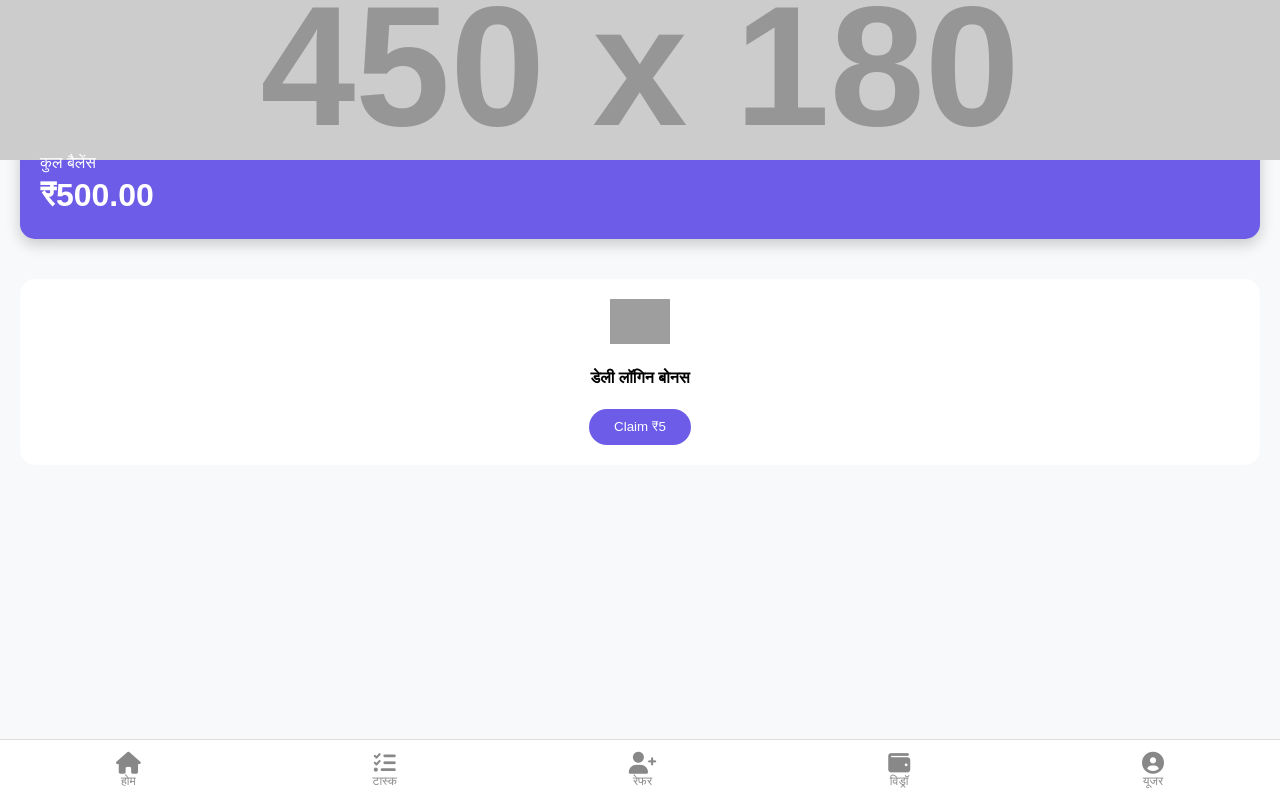
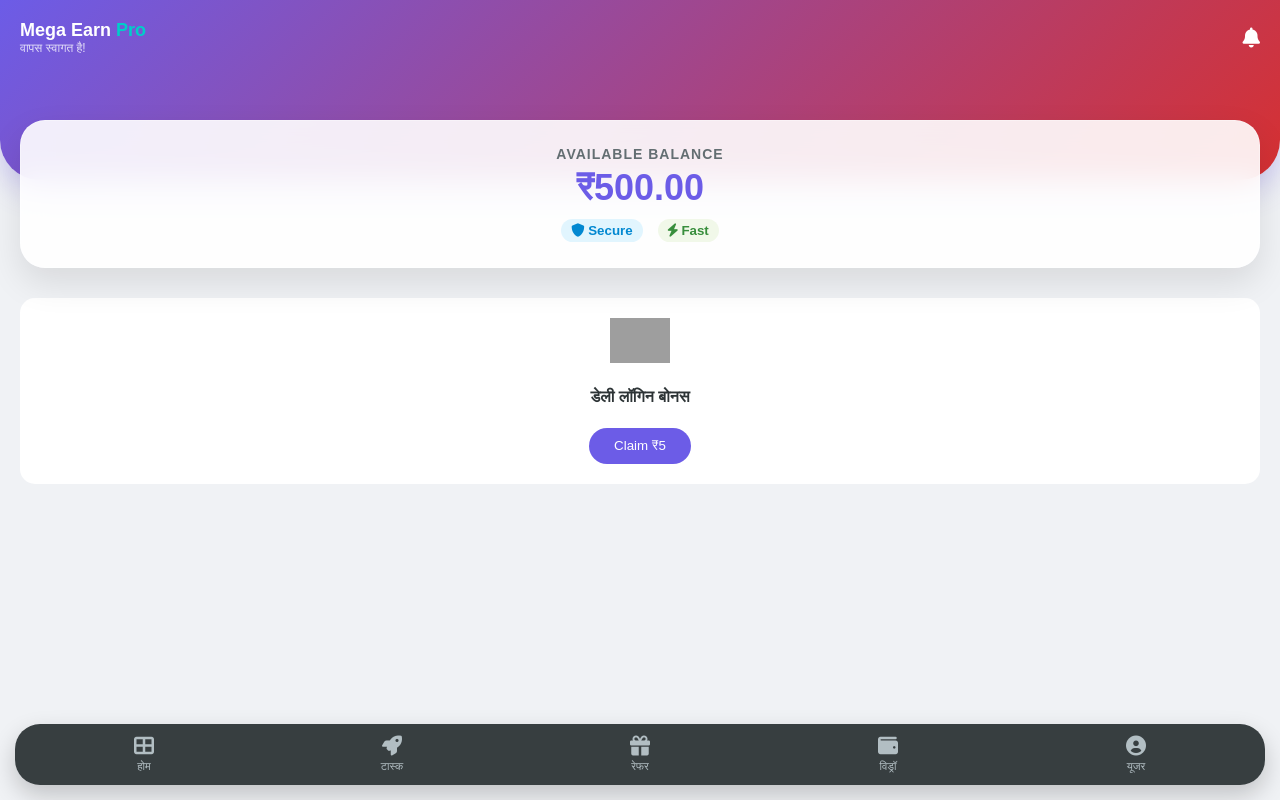
Before and after one commit to Deepak332713/Wap-builder, a plain HTML site: page index.html in a window 1280 px wide. Drawn offline with Linux system fonts and the light colour scheme; grey boxes are pictures that could not be loaded; placeholder pictures from the web are drawn by us.

Commit message:
Update index.html

```diff
--- a/index.html
+++ b/index.html
@@ -3,69 +3,227 @@
 <head>
     <meta charset="UTF-8">
     <meta name="viewport" content="width=device-width, initial-scale=1.0">
-    <title>Mega Earn Pro - Modular</title>
+    <title>Mega Earn Pro | Premium</title>
     <link rel="stylesheet" href="https://cdnjs.cloudflare.com/ajax/libs/font-awesome/6.0.0/css/all.min.css">
     <style>
-        :root { --primary: #6c5ce7; --bg: #f8f9fa; }
-        body { font-family: sans-serif; background: var(--bg); margin: 0; padding-bottom: 80px; }
-        .banner img { width: 100%; height: 160px; object-fit: cover; }
-        .balance-card { background: var(--primary); color: white; margin: -30px 20px 20px; padding: 20px; border-radius: 15px; box-shadow: 0 5px 15px rgba(0,0,0,0.2); }
-        #content-area { padding: 20px; min-height: 300px; }
-        .bottom-nav { position: fixed; bottom: 0; width: 100%; background: white; display: flex; justify-content: space-around; padding: 12px 0; border-top: 1px solid #ddd; }
-        .nav-item { color: #888; font-size: 12px; cursor: pointer; text-align: center; }
-        .nav-item.active { color: var(--primary); font-weight: bold; }
-        .nav-item i { font-size: 22px; display: block; }
+        /* Modern Vibrant Background */
+        :root {
+            --primary: #6c5ce7;
+            --secondary: #a29bfe;
+            --accent: #00cec9;
+            --glass: rgba(255, 255, 255, 0.9);
+            --bg-gradient: linear-gradient(135deg, #6c5ce7 0%, #d63031 100%);
+        }
+
+        body {
+            font-family: 'Poppins', sans-serif;
+            background: #f0f2f5;
+            margin: 0;
+            padding-bottom: 90px;
+            overflow-x: hidden;
+            color: #2d3436;
+        }
+
+        /* Top Header & Banner */
+        .top-header {
+            background: var(--bg-gradient);
+            height: 180px;
+            border-radius: 0 0 40px 40px;
+            position: relative;
+            box-shadow: 0 10px 30px rgba(108, 92, 231, 0.3);
+        }
+
+        .header-content {
+            padding: 20px;
+            color: white;
+            display: flex;
+            justify-content: space-between;
+            align-items: center;
+        }
+
+        /* Glass Balance Card */
+        .balance-card {
+            background: var(--glass);
+            backdrop-filter: blur(15px);
+            margin: -60px 20px 20px;
+            padding: 25px;
+            border-radius: 25px;
+            text-align: center;
+            border: 1px solid rgba(255,255,255,0.3);
+            box-shadow: 0 15px 35px rgba(0,0,0,0.1);
+            animation: slideUp 0.6s ease-out;
+        }
+
+        .balance-label {
+            font-size: 14px;
+            color: #636e72;
+            text-transform: uppercase;
+            letter-spacing: 1px;
+            font-weight: 600;
+        }
+
+        .balance-amount {
+            font-size: 36px;
+            font-weight: 800;
+            color: var(--primary);
+            margin: 5px 0;
+        }
+
+        /* Content Area Animation */
+        #content-area {
+            padding: 10px 20px;
+            min-height: 400px;
+        }
+
+        @keyframes slideUp {
+            from { transform: translateY(30px); opacity: 0; }
+            to { transform: translateY(0); opacity: 1; }
+        }
+
+        @keyframes fadeIn {
+            from { opacity: 0; }
+            to { opacity: 1; }
+        }
+
+        /* Premium Bottom Navigation */
+        .bottom-nav {
+            position: fixed;
+            bottom: 15px;
+            left: 15px;
+            right: 15px;
+            background: rgba(45, 52, 54, 0.95);
+            backdrop-filter: blur(10px);
+            display: flex;
+            justify-content: space-around;
+            padding: 12px 5px;
+            border-radius: 25px;
+            box-shadow: 0 10px 25px rgba(0,0,0,0.2);
+            z-index: 1000;
+        }
+
+        .nav-item {
+            color: #b2bec3;
+            font-size: 11px;
+            cursor: pointer;
+            text-align: center;
+            transition: all 0.3s cubic-bezier(0.175, 0.885, 0.32, 1.275);
+            flex: 1;
+        }
+
+        .nav-item i {
+            font-size: 20px;
+            display: block;
+            margin-bottom: 4px;
+        }
+
+        .nav-item.active {
+            color: #fff;
+            transform: translateY(-8px);
+        }
+
+        .nav-item.active i {
+            color: var(--accent);
+            text-shadow: 0 0 10px var(--accent);
+        }
+
+        /* Loading Spinner */
+        .loader {
+            border: 4px solid #f3f3f3;
+            border-top: 4px solid var(--primary);
+            border-radius: 50%;
+            width: 30px;
+            height: 30px;
+            animation: spin 1s linear infinite;
+            margin: 50px auto;
+        }
+
+        @keyframes spin { 0% { transform: rotate(0deg); } 100% { transform: rotate(360deg); } }
+
     </style>
 </head>
 <body>
-    <div class="banner">
-        <img src="https://via.placeholder.com/450x180" alt="Banner">
+
+    <div class="top-header">
+        <div class="header-content">
+            <div>
+                <h2 style="margin:0; font-size: 18px;">Mega Earn <span style="color: var(--accent);">Pro</span></h2>
+                <p style="margin:0; font-size: 12px; opacity: 0.8;">वापस स्वागत है!</p>
+            </div>
+            <i class="fas fa-bell" style="font-size: 20px;"></i>
+        </div>
     </div>
 
     <div class="balance-card">
-        <p style="margin:0;">कुल बैलेंस</p>
-        <h1 style="margin:5px 0;">₹<span id="main-balance">500.00</span></h1>
+        <div class="balance-label">Available Balance</div>
+        <div class="balance-amount">₹<span id="main-balance">0.00</span></div>
+        <div style="display: flex; justify-content: center; gap: 15px; margin-top: 10px;">
+            <small style="background: #e1f5fe; color: #0288d1; padding: 4px 10px; border-radius: 20px; font-weight: bold;">
+                <i class="fas fa-shield-alt"></i> Secure
+            </small>
+            <small style="background: #f1f8e9; color: #388e3c; padding: 4px 10px; border-radius: 20px; font-weight: bold;">
+                <i class="fas fa-bolt"></i> Fast
+            </small>
+        </div>
     </div>
 
-    <div id="content-area"><h3>लोड हो रहा है...</h3></div>
+    <div id="content-area">
+        <div class="loader"></div>
+    </div>
 
-    <div class="bottom-nav">
-        <div class="nav-item active" onclick="loadPage('home.html', this)"><i class="fas fa-home"></i>होम</div>
-        <div class="nav-item" onclick="loadPage('tasks.html', this)"><i class="fas fa-tasks"></i>टास्क</div>
-        <div class="nav-item" onclick="loadPage('refer.html', this)"><i class="fas fa-user-plus"></i>रेफर</div>
+    <nav class="bottom-nav">
+        <div class="nav-item active" onclick="loadPage('home.html', this)"><i class="fas fa-th-large"></i>होम</div>
+        <div class="nav-item" onclick="loadPage('tasks.html', this)"><i class="fas fa-rocket"></i>टास्क</div>
+        <div class="nav-item" onclick="loadPage('refer.html', this)"><i class="fas fa-gift"></i>रेफर</div>
         <div class="nav-item" onclick="loadPage('withdraw.html', this)"><i class="fas fa-wallet"></i>विड्रॉ</div>
         <div class="nav-item" onclick="loadPage('user.html', this)"><i class="fas fa-user-circle"></i>यूजर</div>
-    </div>
+    </nav>
 
     <script>
-        let balance = localStorage.getItem('userBalance') ? parseFloat(localStorage.getItem('userBalance')) : 500;
+        // Balance Logic with Animation
+        let balance = localStorage.getItem('userBalance') ? parseFloat(localStorage.getItem('userBalance')) : 500.00;
 
         function updateMainBalance() {
-            document.getElementById('main-balance').innerText = balance.toFixed(2);
+            const el = document.getElementById('main-balance');
+            el.innerText = balance.toFixed(2);
         }
 
+        // Improved Page Loader
         async function loadPage(pageName, element) {
+            const contentArea = document.getElementById('content-area');
+            contentArea.innerHTML = '<div class="loader"></div>';
+
             try {
-                // 'pages/' हटा दिया गया है ताकि फाइलें रूट से लोड हों
                 const response = await fetch(pageName);
+                if (!response.ok) throw new Error('File not found');
                 const html = await response.text();
-                document.getElementById('content-area').innerHTML = html;
 
+                contentArea.style.animation = 'none';
+                contentArea.offsetHeight; // trigger reflow
+                contentArea.style.animation = 'fadeIn 0.5s ease-in';
+                contentArea.innerHTML = html;
+
+                // Nav highlight logic
                 document.querySelectorAll('.nav-item').forEach(n => n.classList.remove('active'));
                 if(element) element.classList.add('active');
 
-                // अगर विड्रॉ पेज लोड हो रहा है तो हिस्ट्री रेंडर करें
+                // Specific page triggers
                 if(pageName === 'withdraw.html' && typeof renderHistory === 'function') renderHistory();
             } catch (err) {
-                document.getElementById('content-area').innerHTML = "फाइल लोड एरर: " + pageName;
+                contentArea.innerHTML = `
+                    <div style="text-align:center; padding: 50px 20px;">
+                        <i class="fas fa-exclamation-triangle" style="font-size: 40px; color: #ff7675;"></i>
+                        <p style="margin-top:10px;">${pageName} फाइल नहीं मिली।<br><small>कृपया फाइल नाम चेक करें।</small></p>
+                    </div>`;
             }
         }
 
+        // Global Add Money Function
         function addMoney(amt) {
             balance += amt;
             localStorage.setItem('userBalance', balance);
             updateMainBalance();
-            alert("₹" + amt + " जोड़े गए!");
+            // Sweet Alert type effect using simple alert
+            alert("Success! ₹" + amt + " आपके वॉलेट में जमा हो गए।");
         }
 
         window.onload = () => {
```
